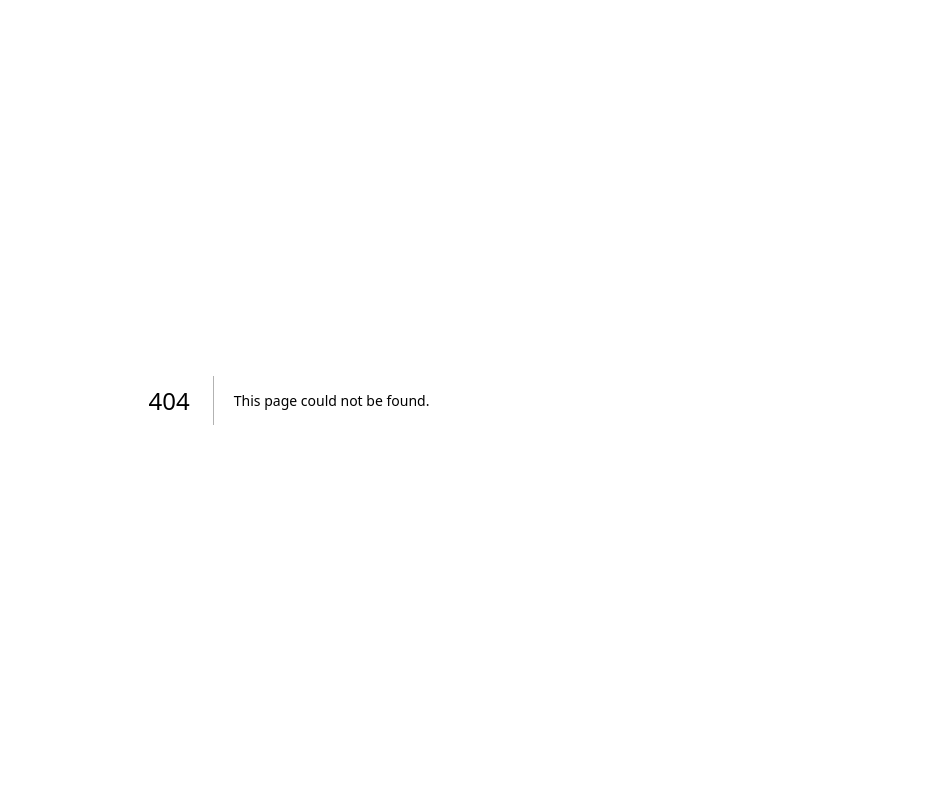
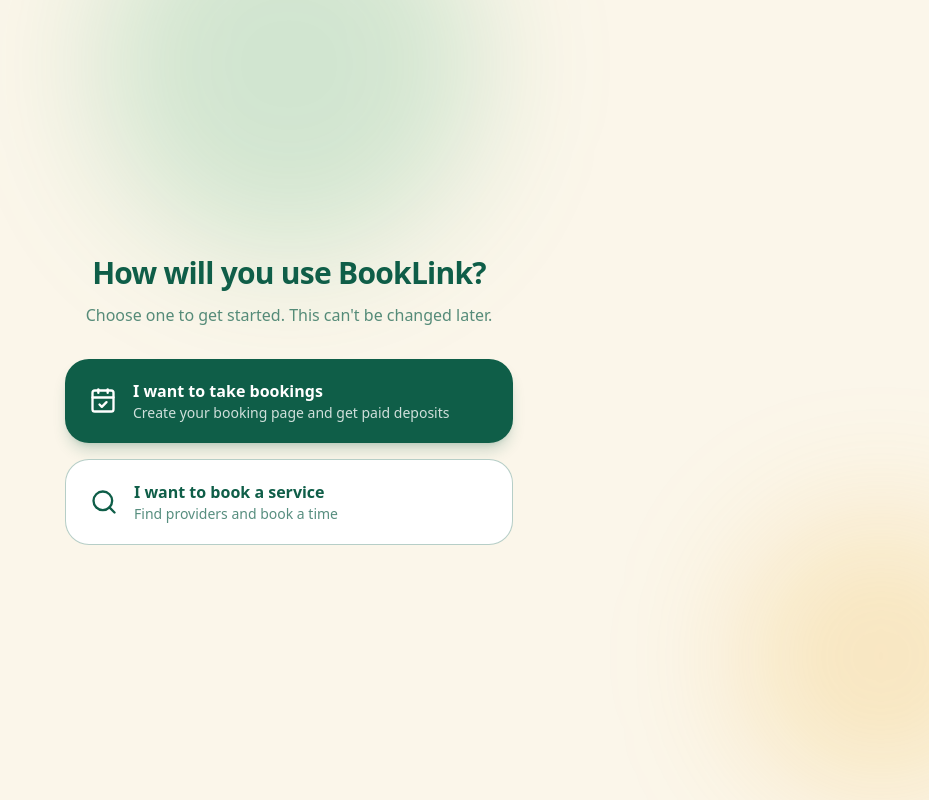
Before and after one commit to Oriyemi/booking-app, a Next.js app: page /onboarding in a window 1280 px wide. Before the commit this address had no page. Shown: the whole page, without its empty margins (351-1280 px from the left). Built offline with nearby package versions, Linux system fonts and the light colour scheme; no server answers.

Commit message:
feat: implement onboarding flow, update page components, and add middleware for role protection

```diff
--- a/src/app/booking/page.tsx
+++ b/src/app/booking/page.tsx
@@ -1 +1,4 @@
 // The serviceId tells us which service the customer is booking.
+export default function Page() {
+  return <main className="p-6">Coming soon</main>;
+}
--- a/src/app/dashboard/page.tsx
+++ b/src/app/dashboard/page.tsx
@@ -1 +1,4 @@
 // Customer Dashboard
+export default function Page() {
+  return <main className="p-6">Coming soon</main>;
+}
--- /dev/null
+++ b/src/app/onboarding/_actions.ts
@@ -0,0 +1,26 @@
+"use server";
+
+import { auth, clerkClient } from "@clerk/nextjs/server";
+
+export async function completeOnboarding(role: "customer" | "provider") {
+  const { userId, sessionClaims } = await auth();
+  if (!userId) return { error: "Not signed in" };
+
+  // Only allow valid roles, and don't let people switch once set
+  if (role !== "customer" && role !== "provider") {
+    return { error: "Invalid role" };
+  }
+  if (sessionClaims?.metadata?.role) {
+    return { error: "Role already set" };
+  }
+
+  try {
+    const client = await clerkClient();
+    await client.users.updateUserMetadata(userId, {
+      publicMetadata: { role },
+    });
+    return { success: true };
+  } catch {
+    return { error: "Something went wrong. Please try again." };
+  }
+}
--- /dev/null
+++ b/src/app/onboarding/page.tsx
@@ -0,0 +1,78 @@
+"use client";
+
+import { useState } from "react";
+import { useRouter } from "next/navigation";
+import { useUser } from "@clerk/nextjs";
+import { CalendarCheck, Search } from "lucide-react";
+import { completeOnboarding } from "./_actions";
+
+export default function OnboardingPage() {
+  const { user } = useUser();
+  const router = useRouter();
+  const [loading, setLoading] = useState(false);
+  const [error, setError] = useState("");
+
+  async function choose(role: "customer" | "provider") {
+    setLoading(true);
+    setError("");
+
+    const res = await completeOnboarding(role);
+    if (res.error) {
+      setError(res.error);
+      setLoading(false);
+      return;
+    }
+
+    await user?.reload(); // refresh the session so the new role is picked up
+    router.push(role === "provider" ? "/provider" : "/services");
+  }
+
+  return (
+    <div className="relative flex min-h-screen items-center justify-center overflow-hidden bg-cream px-6 py-10">
+      <div className="pointer-events-none absolute -top-32 left-1/2 h-96 w-96 -translate-x-1/2 rounded-full bg-brand-light/20 blur-3xl" />
+      <div className="pointer-events-none absolute bottom-0 -right-24 h-72 w-72 rounded-full bg-accent/20 blur-3xl" />
+
+      <main className="relative w-full max-w-md text-center">
+        <h1 className="text-3xl font-bold tracking-tight text-brand">
+          How will you use BookLink?
+        </h1>
+        <p className="mt-3 text-brand/70">
+          Choose one to get started. This can&apos;t be changed later.
+        </p>
+
+        <div className="mt-8 space-y-4">
+          <button
+            disabled={loading}
+            onClick={() => choose("provider")}
+            className="flex w-full items-center gap-4 rounded-3xl bg-brand px-6 py-5 text-left text-white shadow-lg shadow-brand/20 transition hover:bg-brand-dark disabled:opacity-60"
+          >
+            <CalendarCheck size={28} />
+            <span>
+              <span className="block font-semibold">I want to take bookings</span>
+              <span className="block text-sm font-light text-white/80">
+                Create your booking page and get paid deposits
+              </span>
+            </span>
+          </button>
+
+          <button
+            disabled={loading}
+            onClick={() => choose("customer")}
+            className="flex w-full items-center gap-4 rounded-3xl border border-brand/30 bg-white px-6 py-5 text-left text-brand transition hover:bg-tint disabled:opacity-60"
+          >
+            <Search size={28} />
+            <span>
+              <span className="block font-semibold">I want to book a service</span>
+              <span className="block text-sm font-light text-brand/70">
+                Find providers and book a time
+              </span>
+            </span>
+          </button>
+        </div>
+
+        {loading && <p className="mt-4 text-sm text-brand/70">Setting up your account…</p>}
+        {error && <p className="mt-4 text-sm text-red-600">{error}</p>}
+      </main>
+    </div>
+  );
+}
--- a/src/app/provider/page.tsx
+++ b/src/app/provider/page.tsx
@@ -1 +1,4 @@
 // provider
+export default function Page() {
+  return <main className="p-6">Coming soon</main>;
+}
--- a/src/app/services/[id]/page.tsx
+++ b/src/app/services/[id]/page.tsx
@@ -1,3 +1,6 @@
 // /services/haircut
 // /services/photography
 // /services/tutoring all the services
+export default function Page() {
+  return <main className="p-6">Coming soon</main>;
+}
--- a/src/app/services/page.tsx
+++ b/src/app/services/page.tsx
@@ -1 +1,4 @@
 // services /search/filter
+export default function Page() {
+  return <main className="p-6">Coming soon</main>;
+}
--- a/src/app/middleware.ts
+++ b/src/middleware.ts
@@ -11,7 +11,10 @@
 ]);
 
 // Provider-only pages
-const isProviderRoute = createRouteMatcher(['/dashboard(.*)', '/provider(.*)']);
+const isProviderRoute = createRouteMatcher(['/provider(.*)']);
+
+// Customer-only pages
+const isCustomerRoute = createRouteMatcher(['/dashboard(.*)']);
 
 const isOnboardingRoute = createRouteMatcher(['/onboarding(.*)']);
 
@@ -32,13 +35,18 @@
 
   // Already has a role: no need to see onboarding again
   if (role && isOnboardingRoute(req)) {
-    const home = role === 'provider' ? '/dashboard' : '/services';
+    const home = role === 'provider' ? '/provider' : '/services';
     return NextResponse.redirect(new URL(home, req.url));
   }
 
   // Customers can't open provider pages
   if (role === 'customer' && isProviderRoute(req)) {
     return NextResponse.redirect(new URL('/services', req.url));
+  }
+
+  // Providers can't open the customer dashboard
+  if (role === 'provider' && isCustomerRoute(req)) {
+    return NextResponse.redirect(new URL('/provider', req.url));
   }
 
   return NextResponse.next();
```
Also changed, not shown: src/app/sign-in/[[...sign-in]]/page.tsx (renamed from src/app/sign-in/page.tsx), src/app/sign-up/[[...sign-up]]/page.tsx (renamed from src/app/sign-up/page.tsx).
